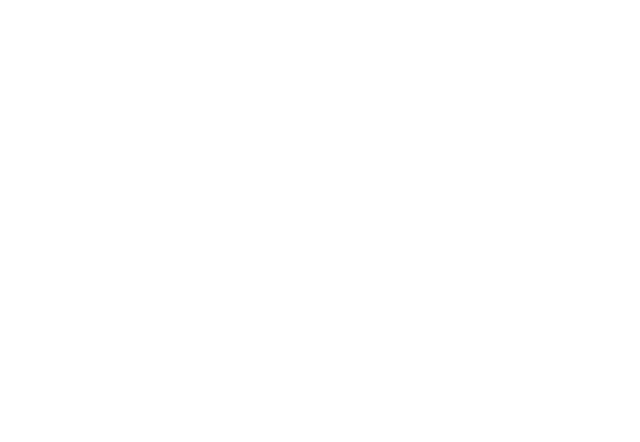
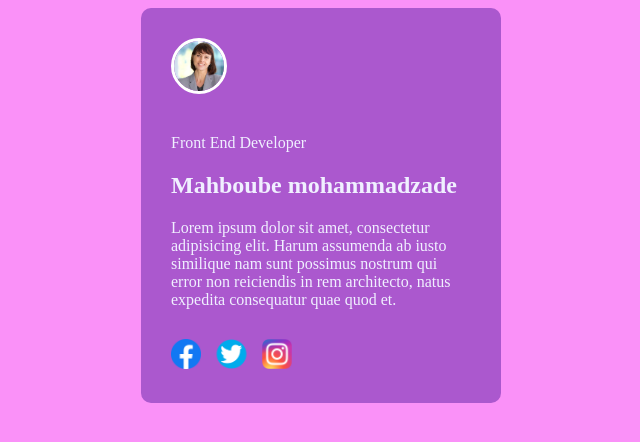
Before and after one commit to mahboobe-Mhz/Mahbo0beMohammadzade-maktab90, a plain HTML site: page index.html in a window 1280 px wide. Shown: the whole page, without its empty margins (319-959 px from the left). Drawn offline with Linux system fonts and the light colour scheme.

Commit message:
answer Q7

```diff
--- a/index.html
+++ b/index.html
@@ -9,6 +9,26 @@
     <title>Document</title>
   </head>
   <body>
+    <div class="container">
+      <div class="top">
+        <img class="img" src="./woman.jpg" alt="" />
+
+        <p>Front End Developer</p>
+      </div>
+      <main>
+        <h2>Mahboube mohammadzade</h2>
+        <article>
+          Lorem ipsum dolor sit amet, consectetur adipisicing elit. Harum
+          assumenda ab iusto similique nam sunt possimus nostrum qui error non
+          reiciendis in rem architecto, natus expedita consequatur quae quod et.
+        </article>
+      </main>
+      <footer>
+        <img class="img-footer" src="./Facebook_f_logo_(2019).svg.png" alt="" />
+        <img class="img-footer" src="./twitter.png" alt="" />
+        <img class="img-footer" src="./Instagram_logo_2016.svg.webp" alt="" />
+      </footer>
+    </div>
     <script src="app.js"></script>
   </body>
 </html>
--- a/style.css
+++ b/style.css
@@ -0,0 +1,30 @@
+.center {
+  display: flex;
+  justify-items: center;
+  flex-direction: column;
+}
+body {
+  background-color: #fa91f8;
+  color: #f0f0ff;
+  display: flex;
+  align-items: center;
+  justify-content: center;
+}
+.container {
+  background-color: #ab58ce;
+  border-radius: 10px;
+  padding: 30px;
+  width: 300px;
+}
+.img {
+  height: 50px;
+  border-radius: 40px;
+  border: 3px solid #fff;
+  margin-bottom: 20px;
+}
+.img-footer {
+  height: 30px;
+}
+main {
+  margin-bottom: 30px;
+}
```
Also changed, not shown: Facebook_f_logo_(2019).svg.png (added), Instagram_logo_2016.svg.webp (added), twitter.png (added), woman.jpg (added).
